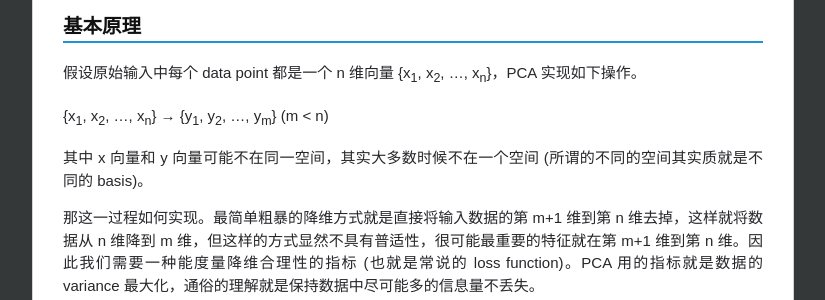
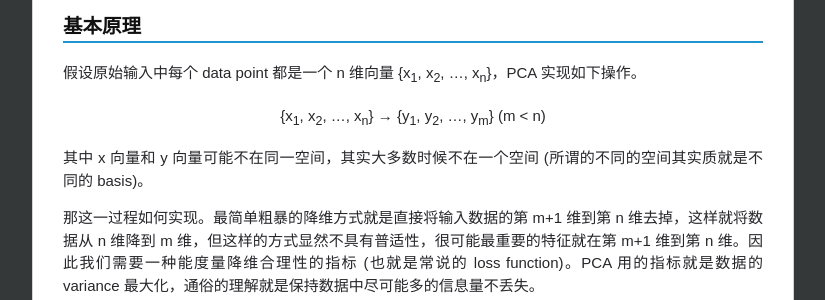
Before and after one commit to chenrushan/chenrushan.github.io, a Jekyll site: the page built from _posts/2013-11-29-PCA.markdown, in a window 1280 px wide. Shown: the part 239-539 px from the top of the page, without its empty margins (227-1052 px from the left). Built offline with Jekyll 4.4.1, drawn with Linux system fonts in a browser that asks for light colours; Markdown is read by kramdown in place of the engine named in the settings.

Commit message:
minor fix to PCA post and add pcenter to main.css

```diff
--- a/_posts/2013-11-29-PCA.markdown
+++ b/_posts/2013-11-29-PCA.markdown
@@ -14,7 +14,7 @@ categories: ml
 
 假设原始输入中每个 data point 都是一个 n 维向量 {x<sub>1</sub>, x<sub>2</sub>, …, x<sub>n</sub>}，PCA 实现如下操作。
 
-{x<sub>1</sub>, x<sub>2</sub>, …, x<sub>n</sub>} &rarr; {y<sub>1</sub>, y<sub>2</sub>, …, y<sub>m</sub>} (m < n)
+<p class="pcenter">{x<sub>1</sub>, x<sub>2</sub>, …, x<sub>n</sub>} &rarr; {y<sub>1</sub>, y<sub>2</sub>, …, y<sub>m</sub>} (m < n)</p>
 
 其中 x 向量和 y 向量可能不在同一空间，其实大多数时候不在一个空间 (所谓的不同的空间其实质就是不同的 basis)。
 
@@ -26,17 +26,17 @@ categories: ml
 
 假设原始输入记为随机向量 X = {X<sub>1</sub>, X<sub>2</sub>, …, X<sub>n</sub>}，其中每一维特征都是一个随机变量，project 后变为 Y (由于只剩一维，所以 Y 是个随机变量，不是随机向量)，则 Y = v<sup>T</sup>X。那 project 后的数据的 variance 表示为
 
-<object data="/resource/pca/varY.svg" type="image/svg+xml" class="svgcenter"></object>
+<object data="/resource/pca/varY.svg" type="image/svg+xml" class="blkcenter"></object>
 
 其中 Σ 为原始输入各维度特征的协方差矩阵。其中 E(v<sup>T</sup>X) = v<sup>T</sup>E(X) 是根据期望的基本性质得到的，即 E(X + Y) = E(X) + E(Y) 和 E(aX) = aE(X)。
 
 那如何最大化 v<sup>T</sup>Σv 呢？首先注意到如果将 v 的 magnitude 无限放大，那这个表达式的值想多大都可以，最大化也就变得没有意义了，因此我们要限制 v 的 magnitude，在 v 的 magnitude 为某一固定值时，寻找能最大化这一表达式的 v 的方向，这里就令这个 magnitude 为 1，那这一最大化问题可以表示为：
 
-<object data="/resource/pca/argmax.svg" type="image/svg+xml" class="svgcenter"></object>
+<object data="/resource/pca/argmax.svg" type="image/svg+xml" class="blkcenter"></object>
 
 令 <object data="/resource/pca/Lv.svg" type="image/svg+xml"></object>，则有：
 
-<object data="/resource/pca/Lv2.svg" type="image/svg+xml" class="svgcenter"></object>
+<object data="/resource/pca/Lv2.svg" type="image/svg+xml" class="blkcenter"></object>
 
 上面的倒数第二个式子告诉我们，能最大化 v<sup>T</sup>Σv 的 v 必是 Σ 的特征向量，最后一个式子告诉我们这个最大值是 Σ 最大的那个特征值，同时 v 是这个特征值对应的特征向量。
 
@@ -50,11 +50,11 @@ categories: ml
 
 理论上，协方差矩阵 <object data="/resource/pca/cov.svg" type="image/svg+xml"></object>，拆开即：
 
-<object data="/resource/pca/cov2.svg" type="image/svg+xml" class="svgcenter"></object>
+<object data="/resource/pca/cov2.svg" type="image/svg+xml" class="blkcenter"></object>
 
 但实际中，我们无法得到任一特征 X<sub>i</sub> 的真实分布，也就无法计算每个特征的真实期望和方差以及两两特征之间的协方差，因此，我们就用经验(协)方差来代替，即：
 
-<object data="/resource/pca/expcov.svg" type="image/svg+xml" class="svgcenter"></object>
+<object data="/resource/pca/expcov.svg" type="image/svg+xml" class="blkcenter"></object>
 
 其中 m 为训练样本个数，X<sub>ki</sub> 表示第 k 个样本的第 i 维特征 <object data="/resource/pca/xi.svg" type="image/svg+xml"></object>，
 
--- a/css/main.css
+++ b/css/main.css
@@ -248,10 +248,14 @@ a:visited { color: #777; }
     line-height: 120%;
 }
 
-.post .svgcenter {
+.post .blkcenter {
     display: block;
     margin-left: auto;
     margin-right: auto;
+}
+
+.post .pcenter {
+    text-align: center;
 }
 
 .post blockquote {
```
